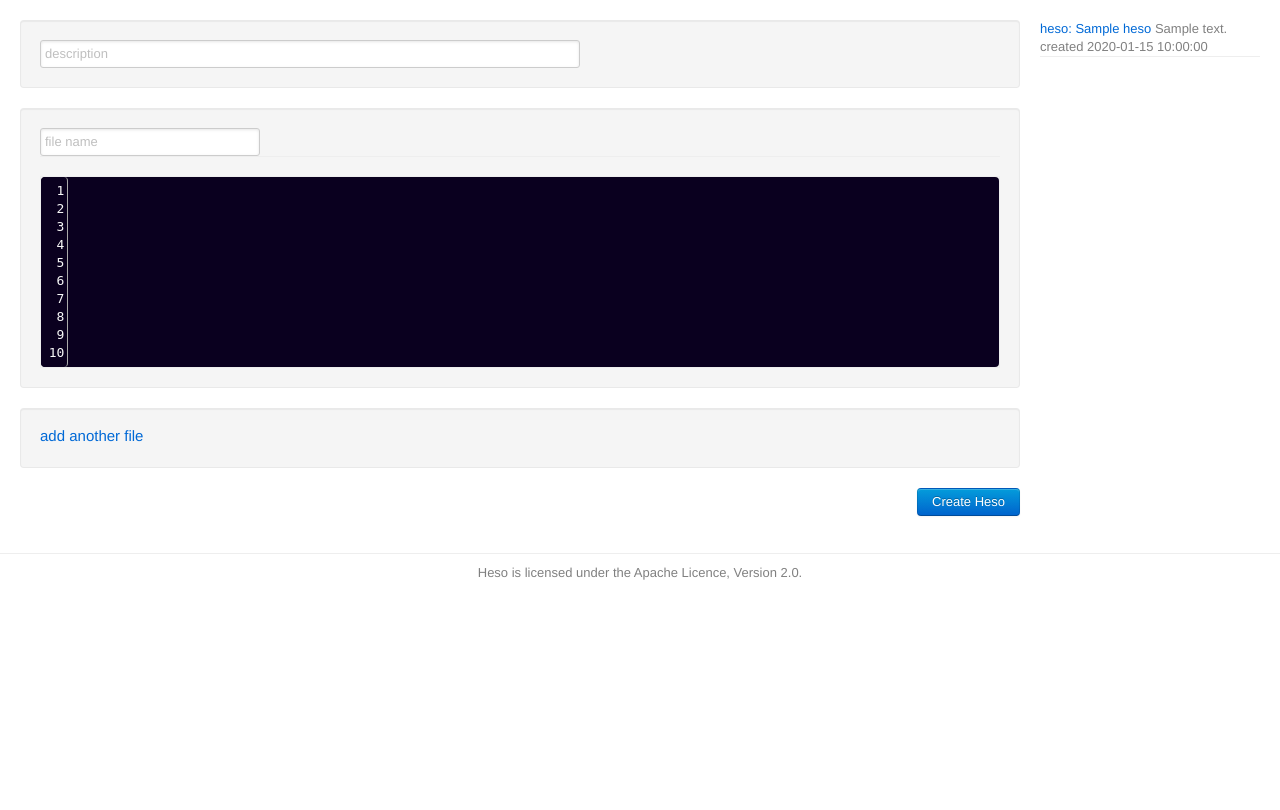
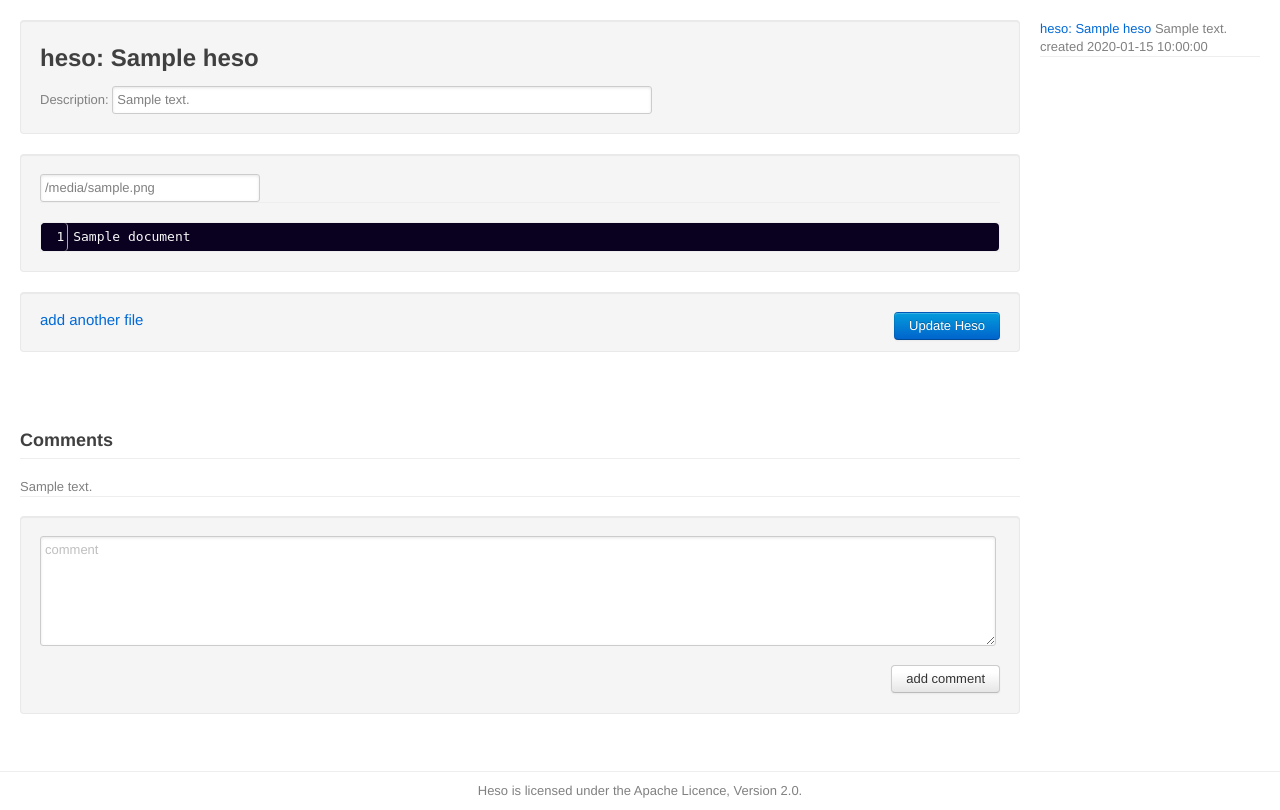
Before and after one commit to lanius/heso, a Flask app: template src/heso/templates/index.html in a window 1280 px wide. Shown: the part 59-869 px from the top of the page. Before the commit the page ends 639 px from the top, so only its background shows below. Run offline with Flask 2, Linux system fonts and the light colour scheme; the template is opened without the code that fills it: most values are stand-ins (such as "Sample title", 1, 10 or a date in 2020); some libraries are stand-ins or nearby versions.

Commit message:
merged "heso.html" into "index.html".

```diff
--- a/src/heso/controller.py
+++ b/src/heso/controller.py
@@ -67,7 +67,7 @@ def heso(reponame):
     if request.method == 'GET':
         heso = get_heso(reponame)
         comments = get_all_comment(reponame)
-        return render_template('heso.html', heso=heso, comments=comments)
+        return render_template('index.html', heso=heso, comments=comments)
 
     if request.method == 'POST':
         heso = extract_heso(request.form)
--- a/src/heso/setting.py
+++ b/src/heso/setting.py
@@ -1,4 +1,5 @@
 # This file generated by buildout
-REPO_ROOT = '/var/heso/repo'
+import os.path
+REPO_ROOT = os.path.join(os.path.dirname(__file__), '../../var/heso/repo')
 RUN_ON_HEROKU = False
 if RUN_ON_HEROKU: REPO_ROOT = '/app/repo/'
--- a/src/heso/templates/index.html
+++ b/src/heso/templates/index.html
@@ -14,12 +14,11 @@
 <body>
 
 	<header class="header">
-    <div class="logo"><a href="{{ url_for('index') }}" class="logoa">Heso</a></div>
+	<div class="logo"><a href="{{ url_for('index') }}" class="logoa">Heso</a></div>
 	</header>
 
 	<div class="container-wrapper">
 		<div class="container-fluid">
-
 			<div class="sidebar">
 				{% for heso in hesoes %}
 				<div>
@@ -31,47 +30,76 @@
 				{% endfor %}
 			</div>
 
-
-
 			<div class="content">
-
 				<div class="error-message">
-					{{error_message}}
+					{{ error_message }}
 				</div>
-
-			<form action="{{ url_for('create') }}" method="post">
+				{% if heso %}
+				<form action="{{ url_for('heso', reponame=heso.reponame) }}" method="post">
+				{% else %}
+				<form action="{{ url_for('create') }}" method="post">
+				{% endif %}
 					<div class="well">
-						<input type="text" name="description" placeholder="description" class="xxlarge" />
+						{% if heso %}
+						<h2 class="reponame">heso: {{heso.reponame}}</h2>
+						Description: <input type="text" name="description" value="{{heso.description}}" placeholder="description" class="xxlarge" />
+						{% else %}
+						<h2 class="reponame">heso: </h2>
+						Description: <input type="text" name="description" value="" placeholder="description" class="xxlarge" />
+						{% endif %}
 					</div>
-
 					<div id="files">
+						{% if heso %}
+						{% for file in heso.files %}
 						<div class="well">
-							<input type="text" name="filename[0]" placeholder="file name" />
+							<input type="text" name="filename[{{loop.index0}}]" value="{{file.filename}}" placeholder="file name" />
 							<hr />
-							<textarea name="document[0]" class="document" placeholder="document">
-
-
-
-
-
-
-
-
-
-</textarea>
-						</div> <!-- well -->
+							<textarea name="document[{{loop.index0}}]" class="document">{{file.document}}</textarea>
+						</div>
+						{% endfor %}
+						{% else %}
+						<div class="well">
+							<input type="text" name="filename[0]" value="" placeholder="file name" />
+							<hr />
+							<textarea name="document[0]" class="document">{{ '\n' * 8 }}</textarea>
+						</div>
+						{% endif %}
 					</div>
 
 					<div class="well">
 						<a id="add" href="#" class="add">add another file</a>
-					</div>
-
-					<div class="create">
-						<input type="submit" value="Create Heso" class="btn primary" />
+						{% if reponame %}
+						<div class="update">
+							<input type="submit" value="Update Heso" class="btn primary" />
+						</div>
+						{% else %}
+						<div class="create">
+							<input type="submit" value="Create Heso" class="btn primary" />
+						</div>
+						{% endif %}
 					</div>
 
 				</form>
-
+				{% if comments %}
+				<div class="comments">
+					<h3>Comments</h3>
+					<hr />
+					{% for comment in comments %}
+						{{comment}}
+						<hr />
+					{% endfor %}
+				</div>
+				{% endif %}
+				<div class="well">
+					{% if heso %}
+					<form action="{{ url_for('comment', reponame=heso.reponame) }}" method="post" class="comment-wrapper">
+						<textarea name="comment" class="comment" placeholder="comment"></textarea>
+						<div>
+							<input type="submit" value="add comment" class="addcomment btn"/>
+						</div>
+					</form>
+					{% endif %}
+				</div>
 
 			</div> <!-- content -->
 		</div> <!-- container-fluid -->
@@ -80,7 +108,6 @@
 	<footer class="footer">
 		Heso  is licensed under the Apache Licence, Version 2.0.
 	</footer>
-
 <script src="{{ url_for('static', filename='lib/codemirror/codemirror.js') }}"></script>
 <script src="{{ url_for('static', filename='script.js') }}"></script>
 </body>
```
Also changed, not shown: src/heso/templates/heso.html (deleted, +0 -82 lines).
